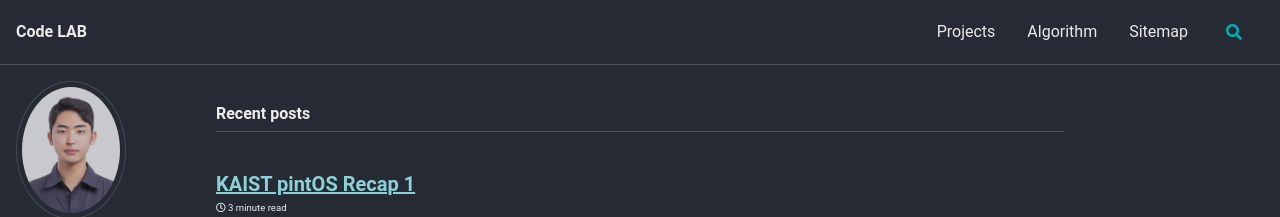
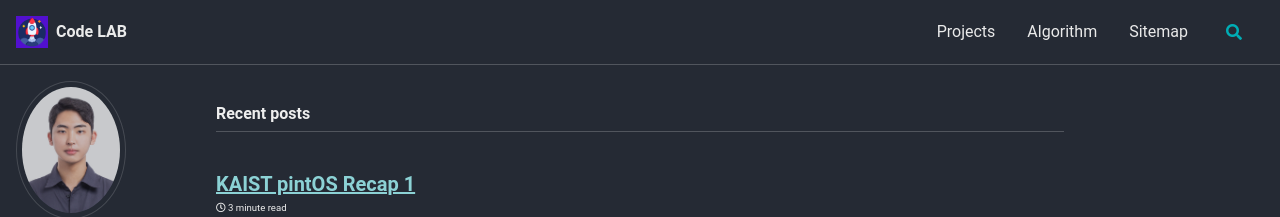
Before and after one commit to Byunk/Byunk.github.io, a Jekyll site: the page built from index.html, in a window 1280 px wide. Shown: the top 217 px of the page. Built offline with Jekyll 4.4.1, drawn with Linux system fonts in a browser that asks for light colours; cached includes are drawn as plain includes; some web fonts are replaced; the list of posts is cut into pages by our own code.

Commit message:
Set Logo

```diff
--- a/_config.yml
+++ b/_config.yml
@@ -35,7 +35,7 @@
 baseurl                  : # the subpath of your site, e.g. "/blog"
 repository               : "Byunk/Byunk.github.io" # GitHub username/repo-name e.g. "mmistakes/minimal-mistakes"
 teaser                   : # path of fallback teaser image, e.g. "/assets/images/500x300.png"
-logo                     : # path of logo image to display in the masthead, e.g. "/assets/images/88x88.png"
+logo                     : "/assets/images/code-lab-logo.png" # path of logo image to display in the masthead, e.g. "/assets/images/88x88.png"
 masthead_title           : # overrides the website title displayed in the masthead, use " " for no title
 
 comments:
```
Also changed, not shown: assets/images/bio-photo2.png (added), assets/images/code-lab-logo.png (added).
